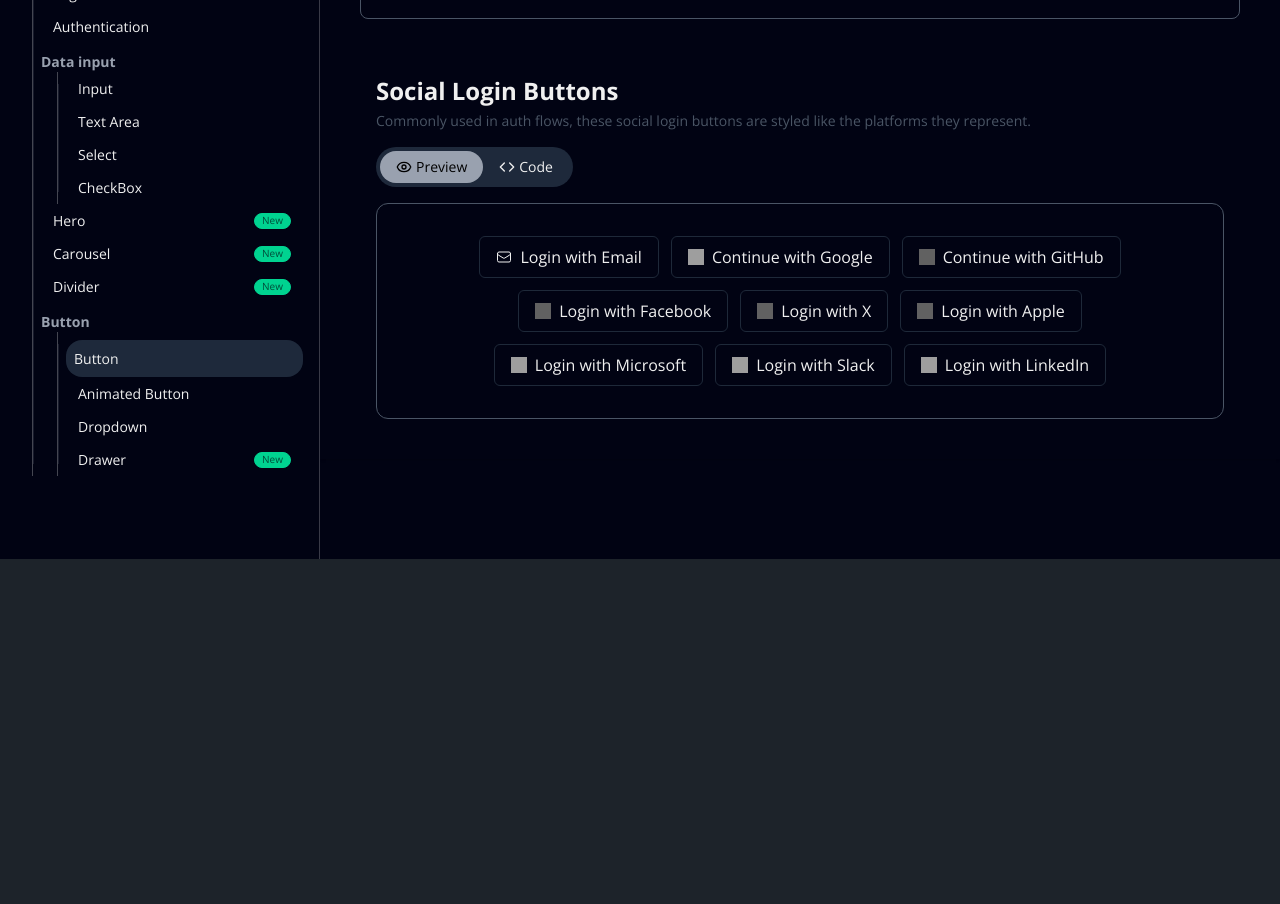
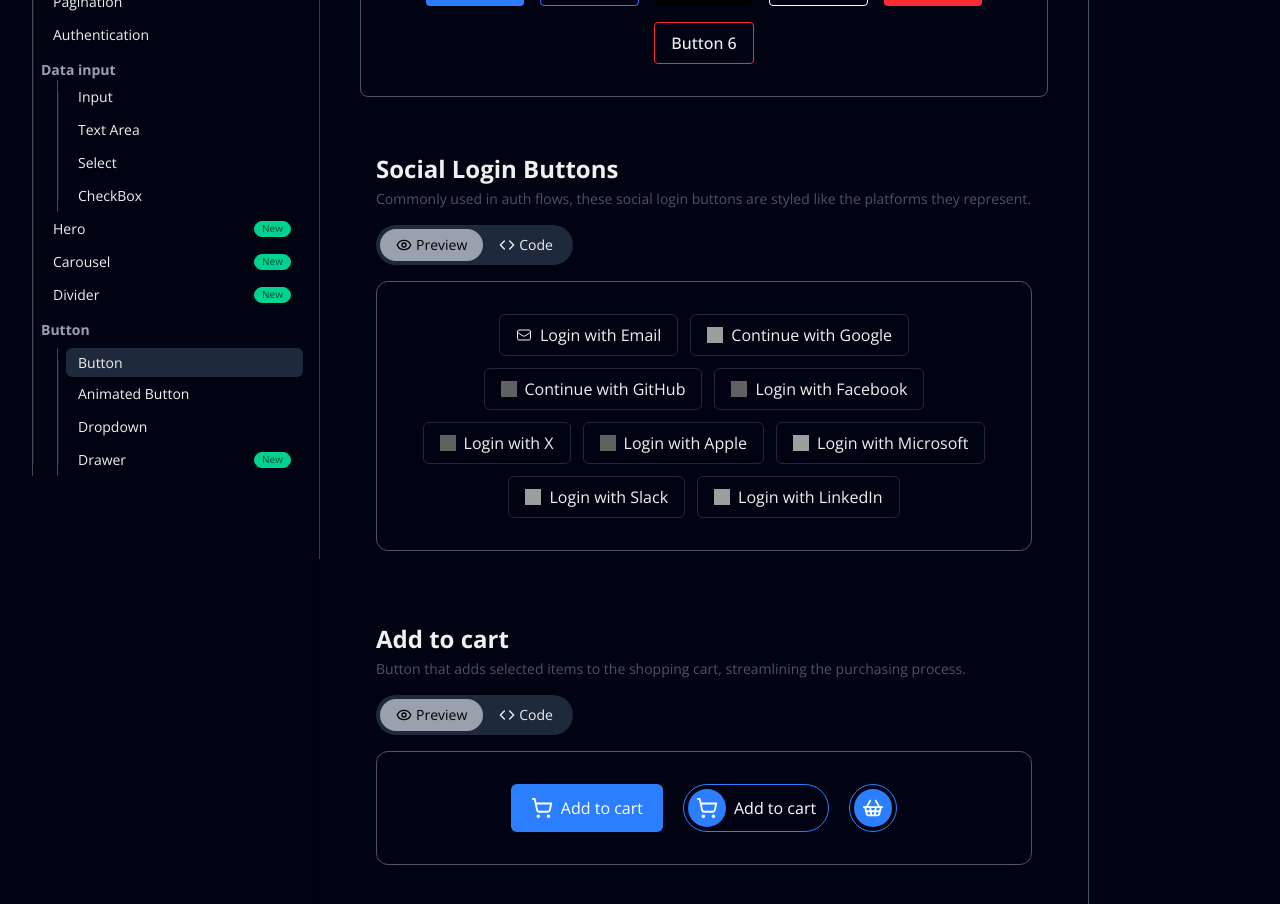
Before and after one commit to mushfiqueraiyan/LayzrUI, a React (Vite) app: page /docs/components/button in a window 1280 px wide. Shown: the part 300-1204 px from the top of the page. Before the commit the page ends 859 px from the top, so only its background shows below. Built offline with nearby package versions, Linux system fonts and the light colour scheme; grey boxes are pictures that could not be loaded.

Commit message:
Layzr UI v1 - Added new cart button ui component with code and some minor changes on home page

```diff
--- /dev/null
+++ b/src/components/Button/NormalButton/CartBtn.jsx
@@ -0,0 +1,137 @@
+import {
+  ShoppingBagIcon,
+  ShoppingBasket,
+  ShoppingCart,
+  Eye,
+  CodeIcon,
+} from "lucide-react";
+import React, { useEffect, useState } from "react";
+import CodeLayout from "../../../layouts/CodeLayout";
+
+const CartBtn = () => {
+  const [tab, setTab] = useState("preview");
+  const [theme, setTheme] = useState("dark");
+
+  useEffect(() => {
+    const updateTheme = () => {
+      const current =
+        document.documentElement.getAttribute("data-theme") || "light";
+      setTheme(current);
+    };
+
+    updateTheme(); // Initial
+    window.addEventListener("themeChange", updateTheme);
+
+    return () => {
+      window.removeEventListener("themeChange", updateTheme);
+    };
+  }, []);
+
+  const code = `
+      <button
+        className="bg-blue-500 px-5 py-3 rounded-md text-white flex items-center gap-2 cursor-pointer active:scale-95 transition transform duration-150 ease-in-out"
+      >
+        <ShoppingCart size={22} /> Add to cart
+      </button>
+
+      <button
+        className="border border-blue-500 py-1 pl-1 pr-3 text-white   rounded-full  flex items-center gap-2 cursor-pointer active:scale-95 transition transform duration-150 ease-in-out"
+      >
+        <div className="p-2 bg-blue-500 rounded-full text-white">
+          <ShoppingCart size={22} />
+        </div>
+        Add to cart
+      </button>
+
+      <button
+        className="border border-blue-500 py-1 px-1 rounded-full text-white flex items-center gap-2 cursor-pointer active:scale-95 transition transform duration-150 ease-in-out"
+      >
+        <div className="p-2 bg-blue-500 rounded-full text-white">
+          <ShoppingBasket size={22} />
+        </div>
+      </button>
+    `;
+
+  return (
+    <>
+      <div className="p-4 mt-10 space-y-4 rounded-xl  ">
+        <div>
+          <h2 className="text-2xl font-bold ">Add to cart</h2>
+          <p className="text-gray-600 mt-1 text-sm">
+            Button that adds selected items to the shopping cart, streamlining
+            the purchasing process.
+          </p>
+        </div>
+
+        {/* Tab Buttons */}
+        <div className="flex items-center justify-between">
+          <div
+            className={`flex items-center ${
+              theme == "dark" ? "bg-[#1E293B]" : "bg-gray-200"
+            } p-1 rounded-full w-fit`}
+          >
+            <button
+              onClick={() => setTab("preview")}
+              className={`flex  items-center gap-1 px-4 py-1.5 text-sm rounded-full transition ${
+                tab === "preview"
+                  ? "dark:bg-[#020617] bg-gray-400 text-black dark:text-white cursor-pointer"
+                  : "cursor-pointer "
+              }`}
+            >
+              <Eye className="w-4 h-4" />
+              Preview
+            </button>
+            <button
+              onClick={() => setTab("code")}
+              className={`flex items-center gap-1 px-4 py-1.5 text-sm rounded-full transition ${
+                tab === "code"
+                  ? "bg-[#020617] text-white cursor-pointer"
+                  : "cursor-pointer"
+              }`}
+            >
+              <CodeIcon className="w-4 h-4" />
+              Code
+            </button>
+          </div>
+        </div>
+        {/* Tab Content */}
+        <div className="border border-gray-600 p-8 rounded-xl">
+          {tab === "preview" ? (
+            <div className="flex flex-col md:flex-col lg:flex-row gap-5 justify-center items-center">
+              <button
+                className={`bg-blue-500 px-5 py-3 rounded-md text-white flex items-center gap-2 cursor-pointer active:scale-95 transition transform duration-150 ease-in-out`}
+              >
+                <ShoppingCart size={22} /> Add to cart
+              </button>
+
+              <button
+                className={`border border-blue-500 py-1 pl-1 pr-3   rounded-full ${
+                  theme == "dark" ? "text-white" : "text-black"
+                } flex items-center gap-2 cursor-pointer active:scale-95 transition transform duration-150 ease-in-out`}
+              >
+                <div className="p-2 bg-blue-500 rounded-full text-white">
+                  <ShoppingCart size={22} />
+                </div>
+                Add to cart
+              </button>
+
+              <button
+                className={`border border-blue-500 py-1 px-1 rounded-full ${
+                  theme == "dark" ? "text-white" : "text-black"
+                } flex items-center gap-2 cursor-pointer active:scale-95 transition transform duration-150 ease-in-out`}
+              >
+                <div className="p-2 bg-blue-500 rounded-full text-white">
+                  <ShoppingBasket size={22} />
+                </div>
+              </button>
+            </div>
+          ) : (
+            <CodeLayout code={code} />
+          )}
+        </div>
+      </div>
+    </>
+  );
+};
+
+export default CartBtn;
--- a/src/components/Button/NormalButton/NormalBtn.jsx
+++ b/src/components/Button/NormalButton/NormalBtn.jsx
@@ -1,12 +1,14 @@
 import React from "react";
 import SimpleButton from "./SimpleButton";
 import SocialLoginBtn from "./SocialLoginBtn";
+import CartBtn from "./CartBtn";
 
 const NormalBtn = () => {
   return (
     <div className="p-6 space-y-4   shadow px-10">
       <SimpleButton />
       <SocialLoginBtn />
+      <CartBtn />
     </div>
   );
 };
--- a/src/components/Faq/FirstFaq.jsx
+++ b/src/components/Faq/FirstFaq.jsx
@@ -44,11 +44,11 @@ const FirstFaq = () => {
   return (
     <section className="py-20 p-6 ">
       <h2 className="text-4xl font-bold text-center mb-2">FAQ</h2>
-      <p className="text-center text-gray-400 mb-8">
+      <p className="text-center text-gray-400 ">
         Find quick answers to common queries
       </p>
 
-      <div className="space-y-4 max-w-7xl mx-auto">
+      <div className="space-y-4 max-w-7xl mx-auto py-8">
         {faqData.map((item, index) => (
           <div
             key={index}
--- a/src/index.css
+++ b/src/index.css
@@ -60,7 +60,7 @@ body {
   left: -2px;
   right: -2px;
   bottom: -2px;
-  background-image: conic-gradient(#04b0ee 2deg, #04b0ee 5deg);
+  background-image: conic-gradient(#04b0ee 2deg, #3448fd 5deg);
   z-index: -2;
   border-radius: 9999px;
   animation: rotate 4s infinite linear;
--- a/src/layouts/DocLayout.jsx
+++ b/src/layouts/DocLayout.jsx
@@ -98,9 +98,19 @@ const DocLayout = () => {
               <h1 className="font-bold text-xl">Layzr UI</h1>
             </div>
           </div>
+
           {/* Page content here */}
-          <div className="">
-            <Outlet />
+          <div className="flex">
+            <div className="w-full md:w-full lg:w-4/5">
+              <Outlet />
+            </div>
+            <div
+              className={`w-1/5 border-l-1 p-5 ${
+                theme == "dark" ? "border-gray-600" : "border-gray-200"
+              } hidden md:hidden lg:block`}
+            >
+              <h1>Under Construction 🏗️</h1>
+            </div>
           </div>
           {/* Page content here */}
         </div>
@@ -137,12 +147,12 @@ const DocLayout = () => {
                         isPending
                           ? "pending"
                           : isActive
-                          ? ` p-2 mt-2 rounded-2xl flex justify-between ${
+                          ? ` p-1 px-3 mt-2 rounded-md flex justify-between ${
                               theme == "dark"
                                 ? "bg-[#1E293B]"
                                 : "bg-black text-white"
                             } items-center`
-                          : " flex justify-between items-center "
+                          : " flex justify-between items-center mt-2"
                       }
                     >
                       <span>Installation</span>
@@ -173,12 +183,12 @@ const DocLayout = () => {
                           isPending
                             ? "pending"
                             : isActive
-                            ? ` p-2 mt-2 rounded-2xl flex justify-between ${
+                            ? ` p-1 px-3  rounded-md flex justify-between ${
                                 theme == "dark"
                                   ? "bg-[#1E293B]"
                                   : "bg-black text-white"
                               } items-center`
-                            : " flex  justify-between items-center"
+                            : " flex justify-between items-center "
                         }
                       >
                         <span>{item}</span>
@@ -206,12 +216,12 @@ const DocLayout = () => {
                               isPending
                                 ? "pending"
                                 : isActive
-                                ? ` p-2 mt-2 rounded-2xl flex justify-between ${
+                                ? ` p-1 px-3  rounded-md flex justify-between ${
                                     theme == "dark"
                                       ? "bg-[#1E293B]"
                                       : "bg-black text-white"
                                   } items-center`
-                                : " flex justify-between items-center "
+                                : " flex justify-between items-center"
                             }
                           >
                             {item}
@@ -229,12 +239,12 @@ const DocLayout = () => {
                           isPending
                             ? "pending"
                             : isActive
-                            ? ` p-2 mt-2 rounded-2xl flex justify-between ${
+                            ? ` p-1 px-3  rounded-md flex justify-between ${
                                 theme == "dark"
                                   ? "bg-[#1E293B]"
                                   : "bg-black text-white"
                               } items-center`
-                            : " flex justify-between items-center"
+                            : " flex justify-between items-center "
                         }
                       >
                         <span>{item}</span>
@@ -248,7 +258,7 @@ const DocLayout = () => {
                   <summary
                     className={`font-bold mt-2 ${
                       theme == "dark" ? "text-gray-400" : ""
-                    }`}
+                    } mb-2`}
                   >
                     Button
                   </summary>
@@ -260,12 +270,12 @@ const DocLayout = () => {
                           isPending
                             ? "pending"
                             : isActive
-                            ? ` p-2 mt-2 rounded-2xl flex justify-between ${
+                            ? ` p-1 px-3  rounded-md flex justify-between ${
                                 theme == "dark"
                                   ? "bg-[#1E293B]"
                                   : "bg-black text-white"
                               } items-center`
-                            : " flex justify-between items-center mt-2"
+                            : " flex justify-between items-center "
                         }
                       >
                         Button
--- a/src/pages/GettingStarted/Installation.jsx
+++ b/src/pages/GettingStarted/Installation.jsx
@@ -45,15 +45,17 @@ const Installation = () => {
       <section className="mb-10">
         <h2 className="text-2xl font-semibold mb-2 ">Icon Support</h2>
         <p className="text-md leading-relaxed">
-          Some Layzr UI components include icons. For those using React, make
-          sure to install
+          Some Layzr UI components include icons component & animation. For
+          those using React, make sure to install
         </p>
         <pre
           className={`bg-gray-800 ${
             theme == "dark" ? "text-white" : "text-white"
           } text-sm p-4 rounded-lg mt-2`}
         >
-          <code className="">npm install react-icons</code>
+          <code className="roboto-mono ">
+            npm i react-icons lucide-react framer-motion recharts swiper
+          </code>
         </pre>
       </section>
 
--- a/src/pages/Home/Hero.jsx
+++ b/src/pages/Home/Hero.jsx
@@ -1,6 +1,7 @@
 import { BookOpen, Wrench } from "lucide-react";
 import React, { useEffect, useState } from "react";
 import { motion } from "framer-motion";
+import { Link } from "react-router";
 
 const Hero = () => {
   const [theme, setTheme] = useState("dark");
@@ -19,6 +20,23 @@ const Hero = () => {
     };
   }, []);
 
+  // Button animation
+
+  const customCss = `
+
+    @property --angle {
+      syntax: '<angle>';
+      initial-value: 0deg;
+      inherits: false;
+    }
+
+    @keyframes shimmer-spin {
+      to {
+        --angle: 360deg;
+      }
+    }
+  `;
+
   return (
     <div className="relative overflow-hidden">
       {/* 🔲 Grid background layer */}
@@ -35,8 +53,22 @@ const Hero = () => {
 
       <section className="relative text-center py-16 sm:py-24 px-4">
         <div className="max-w-4xl mx-auto">
-          <div className="animatedBox text-black dark:text-white">
-            💫 Stunning UI Made Easy
+          {/* Animated Button */}
+          <div className="flex items-center justify-center font-sans">
+            <style>{customCss}</style>
+            <button className="relative flex items-center justify-center p-[1.5px] bg-gray-300 dark:bg-black rounded-full overflow-hidden group">
+              <div
+                className="absolute inset-0"
+                style={{
+                  background:
+                    "conic-gradient(from var(--angle), transparent 25%, #3448fd, transparent 50%)",
+                  animation: "shimmer-spin 2.5s linear infinite",
+                }}
+              />
+              <span className="relative z-1 inline-flex text-sm items-center justify-center w-full h-full px-4 py-2 text-gray-900 dark:text-white bg-white dark:bg-gray-900 rounded-full group-hover:bg-gray-100 dark:group-hover:bg-gray-800 transition-colors duration-300">
+                💫 Stunning UI Made Easy
+              </span>
+            </button>
           </div>
 
           <h1 className="mt-6 text-4xl md:text-5xl lg:text-7xl font-bold tracking-tight leading-tight ">
@@ -48,26 +80,27 @@ const Hero = () => {
           </h1>
 
           <p className="mt-6 max-w-2xl mx-auto text-md md:text-lg text-gray-700 dark:text-gray-400">
-            Goat UI is a beautifully crafted Tailwind CSS component library
+            Layzr UI is a beautifully crafted Tailwind CSS component library
             designed to help you build elegant and responsive websites — fast,
             flexible, and delightful.
           </p>
 
           <div className="mt-10 flex flex-wrap items-center justify-center gap-4">
-            <button
+            <Link
+              to={"/docs"}
               className={`cursor-pointer  ${
                 theme == "dark" ? "bg-white text-black" : "bg-black text-white"
-              }  px-4 py-3 text-sm rounded-xl flex items-center gap-2 font-medium transition`}
+              }  px-6 py-3 text-sm rounded-lg flex items-center gap-2 font-medium transition`}
             >
               <BookOpen size={20} /> Browse Components
-            </button>
-            <button
+            </Link>
+            <Link
               className={`cursor-pointer border border-black ${
-                theme == "dark" ? "border-white" : ""
-              }  px-4 py-3 flex gap-2 items-center text-sm rounded-xl  transition-all duration-300 font-medium`}
+                theme == "dark" ? "border-gray-500" : ""
+              }  px-6 py-3 flex gap-2 items-center text-sm rounded-lg  transition-all duration-300 font-medium`}
             >
               <Wrench size={20} /> Learn More
-            </button>
+            </Link>
           </div>
         </div>
       </section>
```
